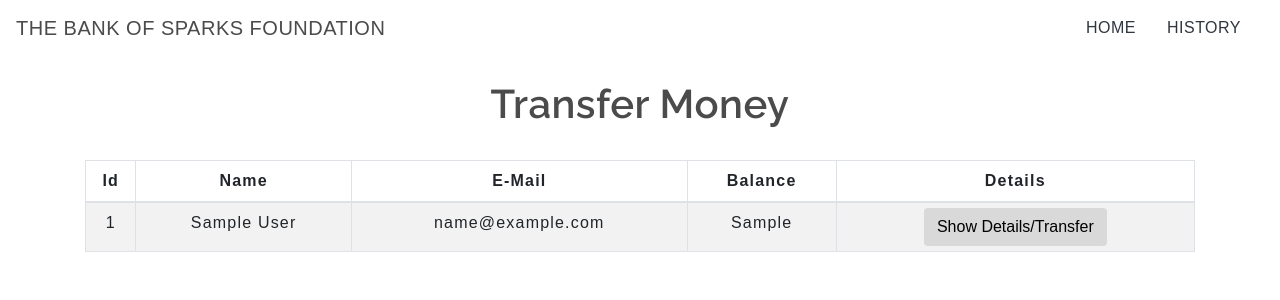
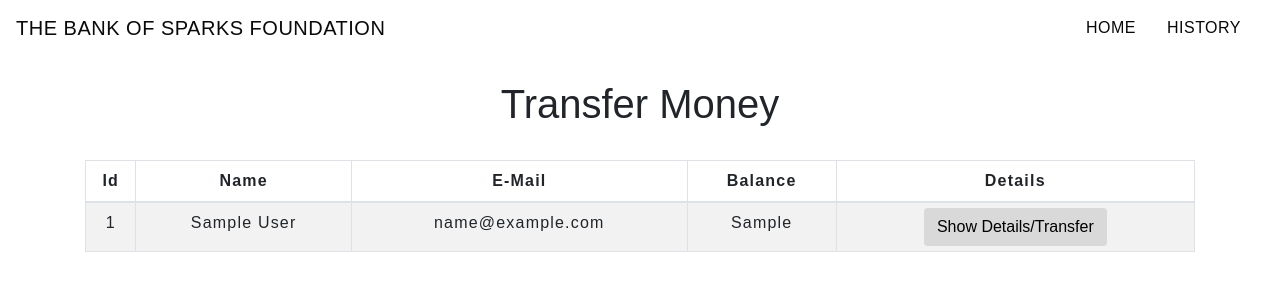
Before and after one commit to Sherin-Sneha/Basic-Banking-System, a PHP site: page /transfermoney.php in a window 1280 px wide. Shown: the top 300 px of the page. Run offline with PHP 8.4, Linux system fonts and the light colour scheme; tables that the repository leaves empty or names only in its code hold one stand-in row (values such as "Sample post").

Commit message:
Update navbar.css

```diff
--- a/css/navbar.css
+++ b/css/navbar.css
@@ -1,17 +1,22 @@
 @import url('https://fonts.googleapis.com/css2?family=Raleway:wght@600&display=swap');
 .nav-link{
 	margin-right: 15px;
-	color:#2F363F;
+	color:#080808;
 	letter-spacing: 0.5px;
 	transition: 0.5s;
 }
+
 .navbar-brand{
-	color: #4C4B4B;
+	color: #0a0a0a;
 	letter-spacing: 0.5px;
 }
 
-h2{
-	color: #4C4B4B;
-	letter-spacing: 0.5px;
+.navbar-light .navbar-nav .nav-link{
+	color: black;
+}
+
+.h2{
+	color: #020202;
+	letter-spacing: 1 px;
 	font-family: raleway;
 }
```
